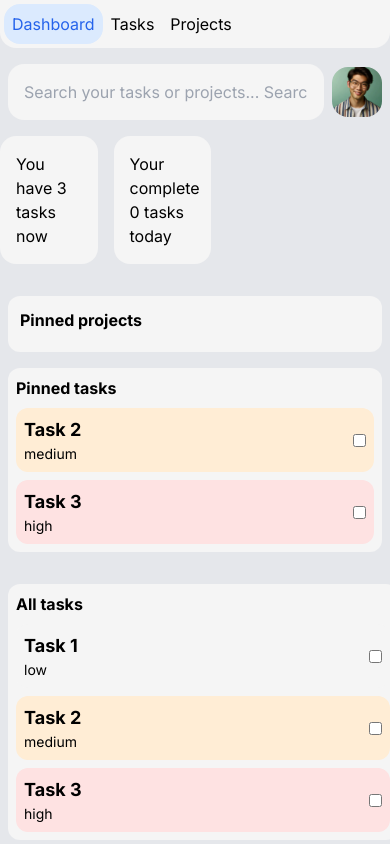
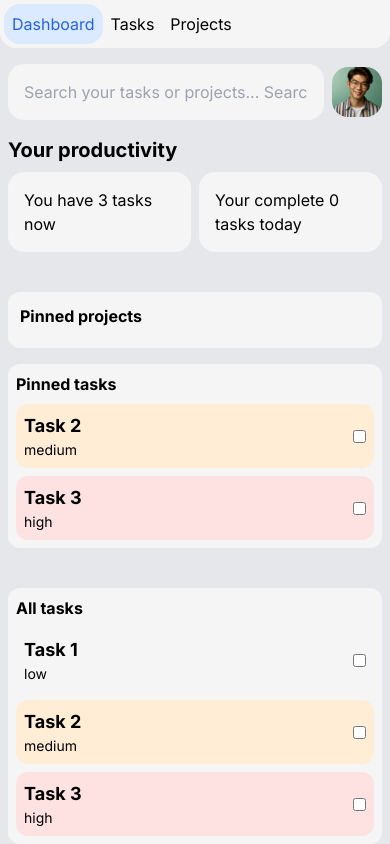
Before and after one commit to egordubina/tasks-app, a Next.js app: page /dashboard in a window 390 px wide. Built offline with nearby package versions, Linux system fonts and the light colour scheme.

Commit message:
[*] dashboard

```diff
--- a/src/app/dashboard/loading.tsx
+++ b/src/app/dashboard/loading.tsx
@@ -3,12 +3,15 @@ import TasksSkeleton from '@/app/ui/tasks/TasksSkeleton'
 export default function Loading() {
   return (
     <section className="flex flex-col gap-8">
-      <div className='flex gap-4'>
-        <div className="bg-neutral-100 p-4 rounded-2xl w-1/4">
-          <div className="bg-neutral-300 rounded-2xl w-1/2 p-2" />
-        </div>
-        <div className="bg-neutral-100 p-4 rounded-2xl w-1/4">
-          <div className="bg-neutral-300 rounded-2xl w-1/2 p-2" />
+      <div className="flex flex-col gap-2">
+        <h1 className="text-xl font-bold">Your productivity</h1>
+        <div className="flex gap-4">
+          <div className="bg-neutral-100 p-4 rounded-2xl w-1/4">
+            <div className="bg-neutral-300 rounded-2xl w-1/2 p-2" />
+          </div>
+          <div className="bg-neutral-100 p-4 rounded-2xl w-1/4">
+            <div className="bg-neutral-300 rounded-2xl w-1/2 p-2" />
+          </div>
         </div>
       </div>
       <div className="flex flex-col justify-between gap-4 sm:flex-row mx-2 sm:mx-0">
--- a/src/app/dashboard/page.tsx
+++ b/src/app/dashboard/page.tsx
@@ -6,16 +6,19 @@ export default async function Dashboard() {
   const pinnedTasksData = fetchPinnedTasks()
   const [tasks, pinnedTasks] = await Promise.all([tasksData, pinnedTasksData])
   return (
-    <section className="flex flex-col gap-8">
-      <div className='flex gap-4'>
-        <div className="bg-neutral-100 p-4 rounded-2xl w-1/4">
-          You have {tasks.length} tasks now
-        </div>
-        <div className="bg-neutral-100 p-4 rounded-2xl w-1/4">
-          Your complete {tasks.filter(item => item.done).length} tasks today
+    <section className="flex flex-col gap-10 mx-2 sm:mx-0">
+      <div className="flex flex-col gap-2">
+        <h1 className="text-xl font-bold">Your productivity</h1>
+        <div className="flex gap-2 sm:gap-4">
+          <div className="bg-neutral-100 p-4 rounded-2xl w-1/2 md:w-1/4">
+            You have {tasks.length} tasks now
+          </div>
+          <div className="bg-neutral-100 p-4 rounded-2xl w-1/2 md:w-1/4">
+            Your complete {tasks.filter((item) => item.done).length} tasks today
+          </div>
         </div>
       </div>
-      <div className="flex flex-col justify-between gap-4 sm:flex-row mx-2 sm:mx-0">
+      <div className="flex flex-col justify-between gap-4 sm:flex-row">
         <div className="h-fit w-full sm:w-6/12 bg-neutral-100 dark:bg-neutral-900 p-3 sm:p-4 rounded-xl sm:rounded-2xl">
           <h1 className="texl-2xl font-bold mb-2 sm:mb-4">Pinned projects</h1>
         </div>
@@ -24,7 +27,7 @@ export default async function Dashboard() {
           <TasksList tasks={pinnedTasks} />
         </div>
       </div>
-      <div className="h-fit w-full bg-neutral-100 dark:bg-neutral-900 p-2 sm:p-4 rounded-xl sm:rounded-2xl mx-2 sm:mx-0">
+      <div className="h-fit w-full bg-neutral-100 dark:bg-neutral-900 p-2 sm:p-4 rounded-xl sm:rounded-2xl">
         <h1 className="texl-2xl font-bold mb-2 sm:mb-4">All tasks</h1>
         <TasksList tasks={tasks} />
       </div>
```
